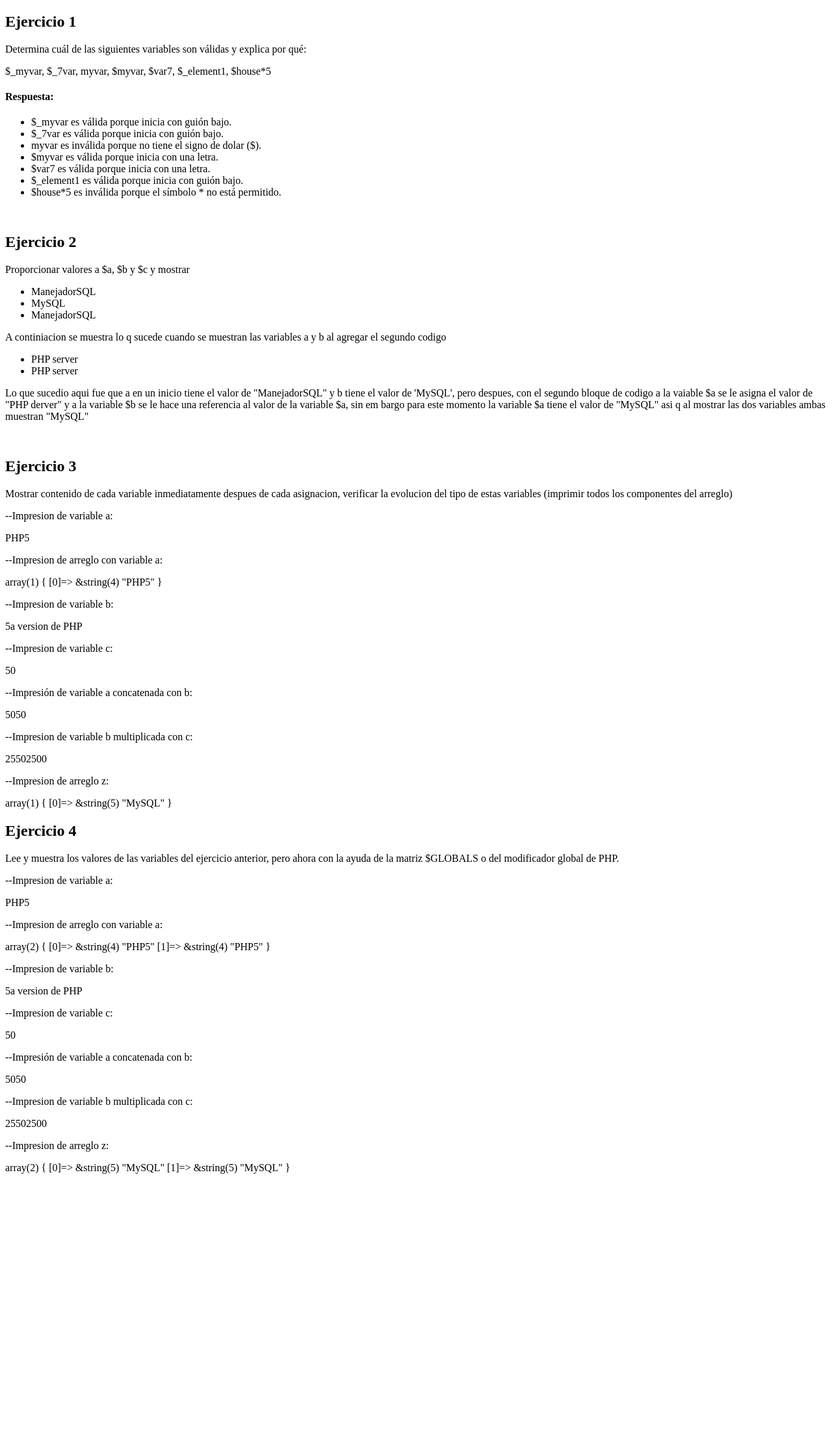
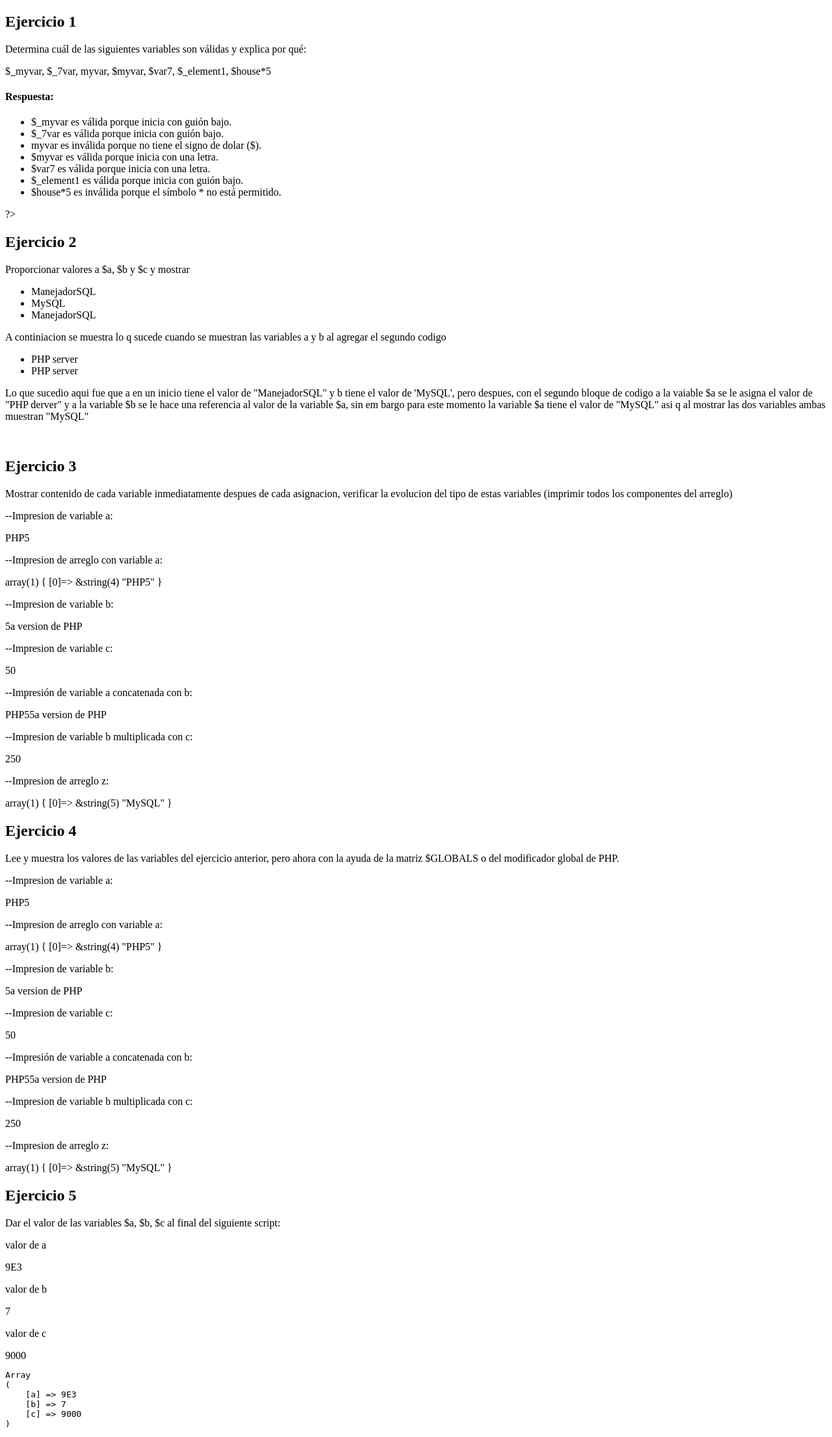
Before and after one commit to LisethMecatl/tecweb, a PHP site: page / in a window 1280 px wide. Shown: the whole page at 65% size. Before the commit the page ends 1806 px from the top, so only its background shows below. Run offline with PHP 8.4, Linux system fonts and the light colour scheme.

Commit message:
Ejercicio 5 de la practica 4 en p04

```diff
--- a/practicas/p04/index.php
+++ b/practicas/p04/index.php
@@ -31,6 +31,10 @@
     echo '<li>$_element1 es válida porque inicia con guión bajo.</li>';
     echo '<li>$house*5 es inválida porque el símbolo * no está permitido.</li>';
     echo '</ul>';
+
+
+    unset($_myvar, $_7var, $myvar, $var7, $_element1);
+    ?>
     ?>
     <br />
     <h2>Ejercicio 2</h2>
@@ -53,10 +57,13 @@
     echo '<li>' . $a . '</li>';
     echo '<li>' . $b . '</li>';
     echo '</ul>';
+    unset($a, $b, $c);
     ?>
 
     <p>Lo que sucedio aqui fue que a en un inicio tiene el valor de "ManejadorSQL" y b tiene el valor de 'MySQL', pero despues, con el segundo bloque de codigo a la vaiable $a se le asigna el valor de "PHP derver" y a la variable $b se le hace una referencia al valor de la variable $a, sin em bargo para este momento la variable $a tiene el valor de "MySQL" asi q al mostrar las dos variables ambas muestran "MySQL" </p>
     <br />
+
+
     <h2>Ejercicio 3</h2>
     <p>Mostrar contenido de cada variable inmediatamente despues de cada asignacion, verificar la evolucion del tipo de estas variables (imprimir todos los componentes del arreglo)</p>
     <?php
@@ -96,6 +103,7 @@
     $z[0] = "MySQL";
     echo '<p>--Impresion de arreglo z: </p>';
     var_dump($z);
+    unset($a, $b, $c, $z);
     ?>
 
     <h2>Ejercicio 4</h2>
@@ -139,7 +147,28 @@ echo '<br>';
 $GLOBALS['z'][0] = "MySQL";
 echo '<p>--Impresion de arreglo z: </p>';
 var_dump($GLOBALS['z']);
+
+unset($GLOBALS['a'], $GLOBALS['b'], $GLOBALS['C'], $GLOBALS['Z']);
+?>
+<h2>Ejercicio 5</h2>
+<p>Dar el valor de las variables $a, $b, $c al final del siguiente script:</p>
+
+<?php
+$a = "7 personas";
+$b = (int) $a;
+$a = "9E3";
+$c = (float) $a;
+
+echo "<p>valor de a</p>" . $a;
+print "<p>valor de b</p>" . $b;
+print "<p>valor de c</p>" . $c;
+
+echo "<pre>";
+print_r(compact('a', 'b', 'c'));
+echo "</pre>";
+
+// Se liberan las variables
+unset($a, $b, $c);
 ?>
 
-
 </html>
```
